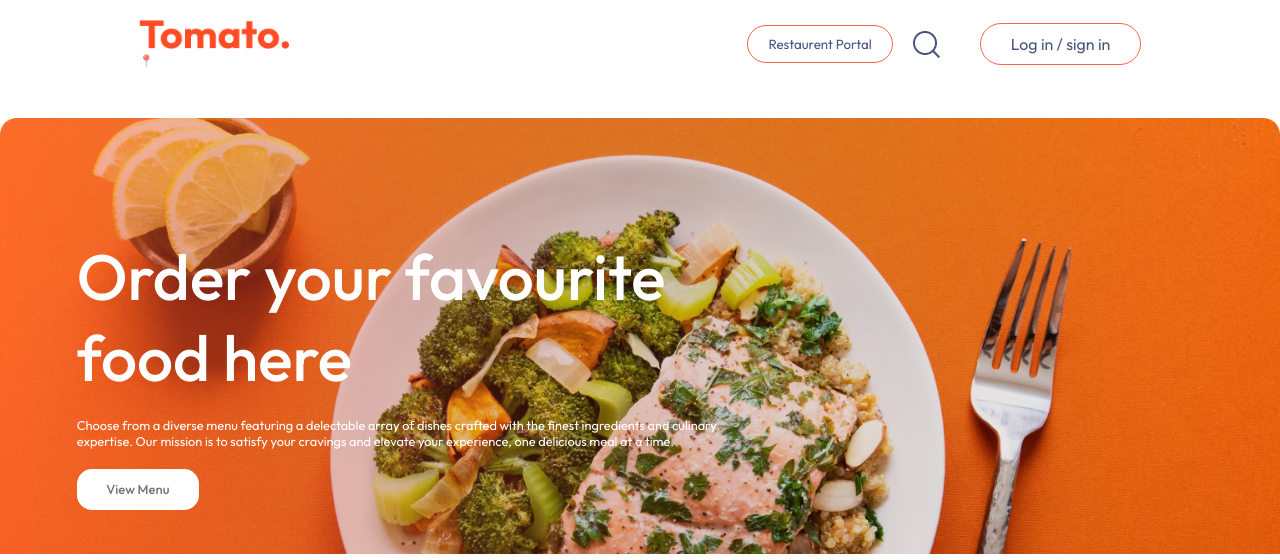
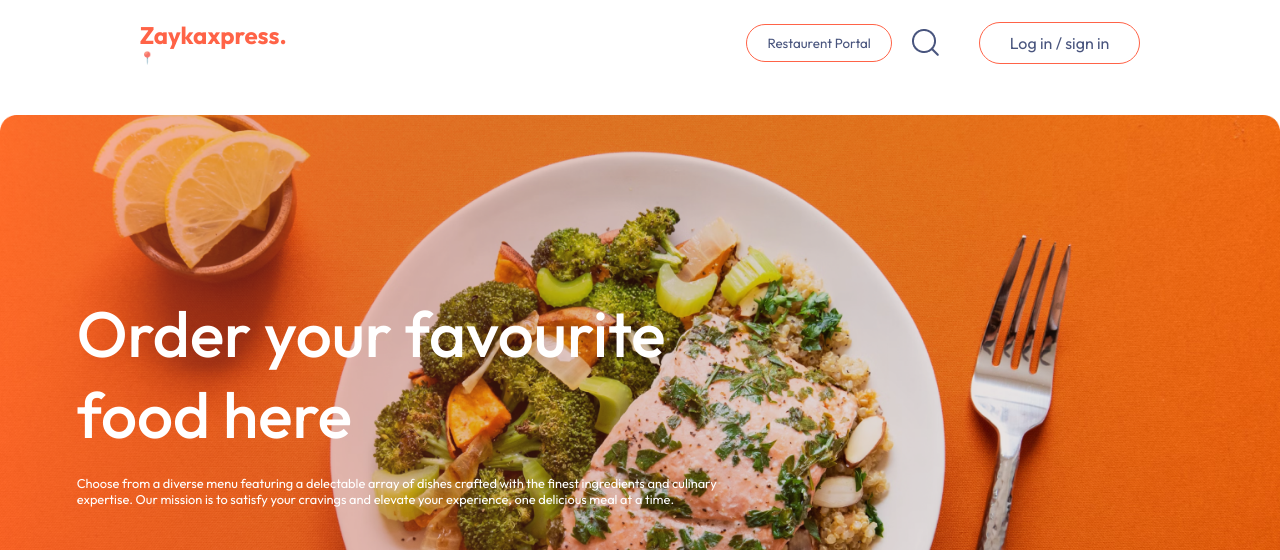
Before and after one commit to Aniketpundir/tomato-frontend, a React (Vite) app: page / in a window 1280 px wide. Shown: the top 560 px of the page. Built offline with nearby package versions, Linux system fonts and the light colour scheme; no server answers.

Commit message:
Change website name and remove one button

```diff
--- a/src/components/Header/Header.jsx
+++ b/src/components/Header/Header.jsx
@@ -13,7 +13,6 @@ const Header = () => {
             mission is to satisfy your cravings and elevate your experience, one
             delicious meal at a time.
           </p>
-          <button>View Menu</button>
         </div>
       </div>
     </>
--- a/src/components/Navbar/Navbar.css
+++ b/src/components/Navbar/Navbar.css
@@ -8,7 +8,11 @@
 }
 
 .navbar .logo{
-    width: 150px;
+    padding: 0;
+}
+.navbar h2{
+    color: tomato;
+
 }
 
 .navbar-menu{
--- a/src/components/Navbar/Navbar.jsx
+++ b/src/components/Navbar/Navbar.jsx
@@ -72,12 +72,7 @@ const Navbar = ({ setShowLogin, setRestLogin }) => {
     <>
       <div className="navbar">
         <Link to="/">
-          <img
-            data-aos="fade-right"
-            src={assets.logo}
-            alt="logo"
-            className="logo"
-          />
+          <h2 className="logo">Zaykaxpress.</h2>
           <h3 className="district">&#128205;{district}</h3>
         </Link>
 
```
